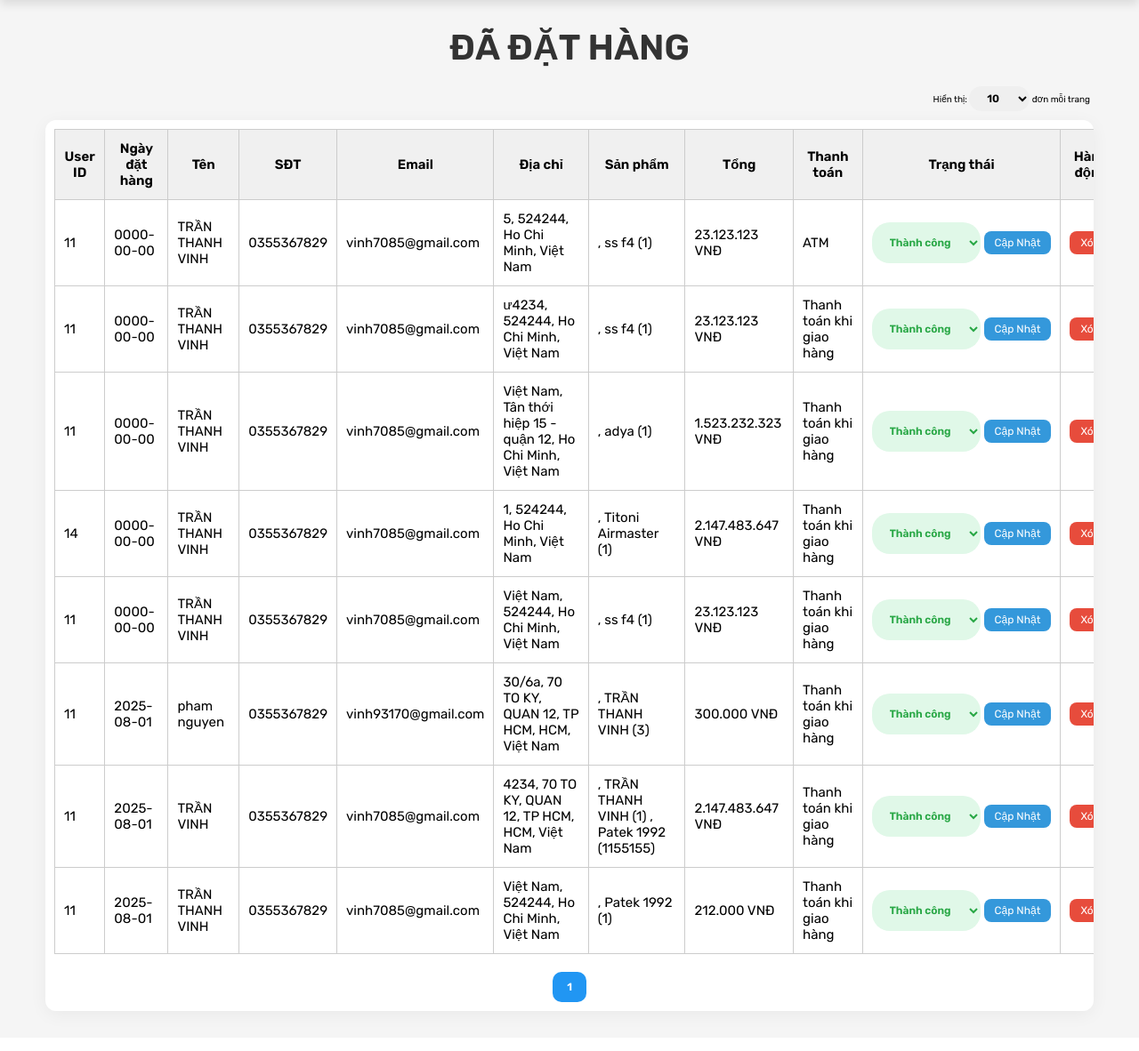
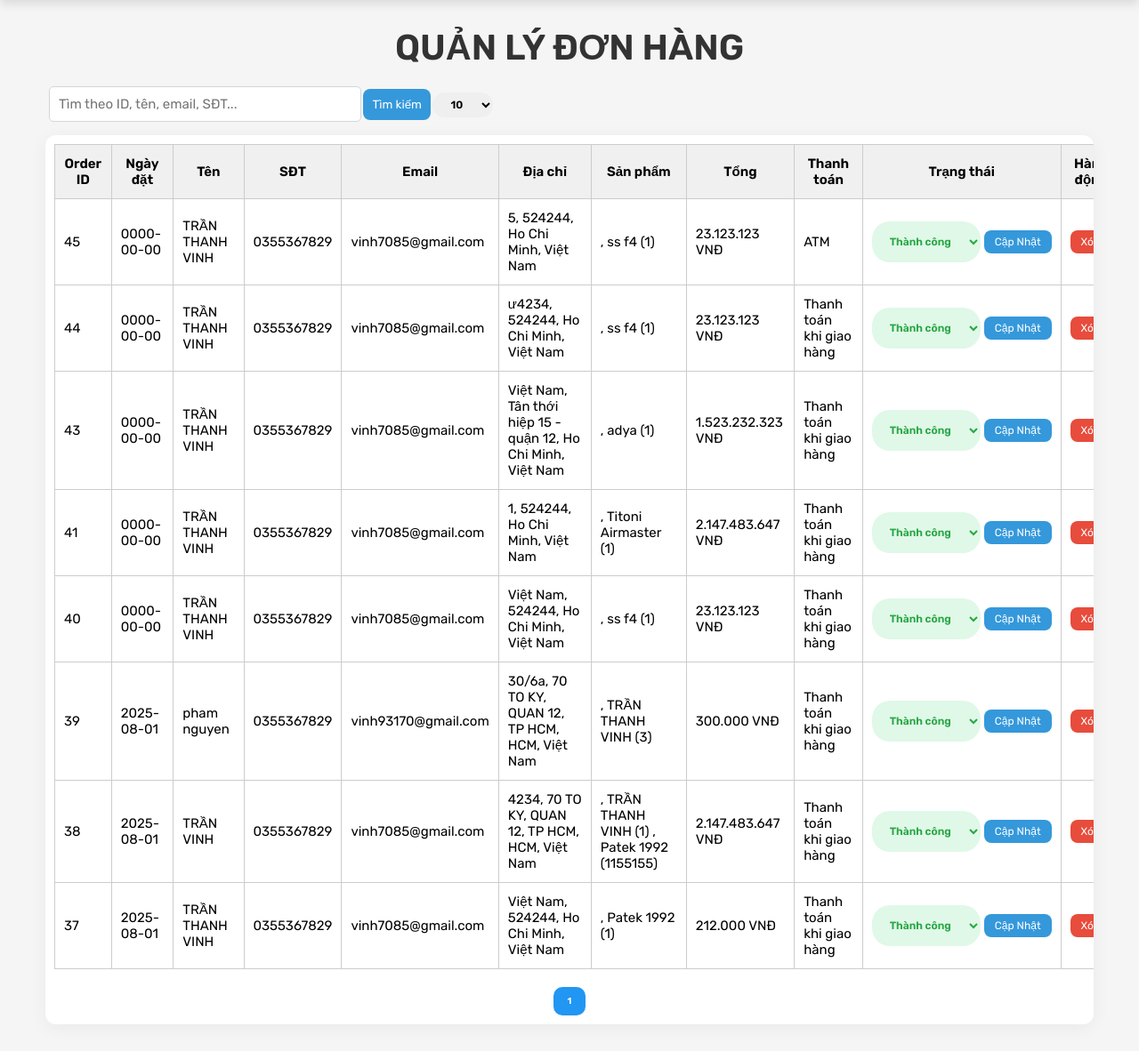
Before and after one commit to Vinhpc123/Watchshop, a PHP site: page /admin_orders.php in a window 1280 px wide. Shown: the part 69-1251 px from the top of the page at 89% size. Before the commit the page ends 1217 px from the top, so only its background shows below. Run offline with PHP 8.4, Linux system fonts and the light colour scheme; a user stored in the database is signed in; data comes from the database, SQL or seed files in the repository.

Commit message:
update bill and search find ID customer in admin orders

```diff
--- a/project/admin_orders.php
+++ b/project/admin_orders.php
@@ -1,15 +1,15 @@
 <?php
-
 include 'config.php';
-
 session_start();
 
 $admin_id = $_SESSION['admin_id'];
 
 if (!isset($admin_id)) {
     header('location:login.php');
+    exit();
 }
 
+// Cập nhật trạng thái thanh toán
 if (isset($_POST['update_order'])) {
     $order_update_id = $_POST['order_id'];
     $update_payment = $_POST['update_payment'];
@@ -17,12 +17,42 @@ if (isset($_POST['update_order'])) {
     $message[] = 'Trạng thái thanh toán đã được cập nhật!';
 }
 
+// Xóa đơn hàng
 if (isset($_GET['delete'])) {
     $delete_id = $_GET['delete'];
     mysqli_query($conn, "DELETE FROM `orders` WHERE id = '$delete_id'") or die('query failed');
     header('location:admin_orders.php');
+    exit();
 }
 
+// Lấy giá trị tìm kiếm
+$search = isset($_GET['search']) ? mysqli_real_escape_string($conn, $_GET['search']) : '';
+$whereClause = "";
+if (!empty($search)) {
+    if (ctype_digit($search)) {
+        $whereClause = "WHERE id = '$search'
+                        OR id LIKE '%$search%'
+                        OR name LIKE '%$search%'
+                        OR email LIKE '%$search%'
+                        OR number LIKE '%$search%'";
+    } else {
+        $whereClause = "WHERE name LIKE '%$search%'
+                        OR email LIKE '%$search%'
+                        OR number LIKE '%$search%'";
+    }
+}
+
+// Phân trang
+$orders_per_page = isset($_GET['limit']) ? (int)$_GET['limit'] : 10;
+$page = isset($_GET['page']) ? (int)$_GET['page'] : 1;
+$start_from = ($page - 1) * $orders_per_page;
+
+$total_orders_query = mysqli_query($conn, "SELECT * FROM `orders` $whereClause") or die('query failed');
+$total_orders = mysqli_num_rows($total_orders_query);
+$total_pages = ceil($total_orders / $orders_per_page);
+
+// Lấy đơn hàng
+$select_orders = mysqli_query($conn, "SELECT * FROM `orders` $whereClause ORDER BY id DESC LIMIT $start_from, $orders_per_page") or die('query failed');
 ?>
 
 <!DOCTYPE html>
@@ -30,12 +60,12 @@ if (isset($_GET['delete'])) {
 
 <head>
     <meta charset="UTF-8">
-    <meta http-equiv="X-UA-Compatible" content="IE=edge">
     <meta name="viewport" content="width=device-width, initial-scale=1.0">
-    <title>orders</title>
+    <title>Quản lý đơn hàng</title>
     <link rel="stylesheet" href="https://cdnjs.cloudflare.com/ajax/libs/font-awesome/6.0.0/css/all.min.css">
     <link rel="stylesheet" href="css/admin_style.css">
     <style>
+    /* Giữ nguyên style bảng của bạn */
     .table-container {
         background: #ffffff;
         border-radius: 12px;
@@ -46,7 +76,6 @@ if (isset($_GET['delete'])) {
         margin: 0 auto;
     }
 
-
     .orders-table {
         width: 100%;
         border-collapse: collapse;
@@ -54,17 +83,12 @@ if (isset($_GET['delete'])) {
         min-width: 1200px;
     }
 
-    .orders-table thead {
-        background-color: #f9fafb;
-    }
-
     .orders-table th,
     .orders-table td {
         padding: 1.2rem 1rem;
         text-align: left;
-        border-bottom: 1px solid #e0e0e0;
+        border: 1px solid #ccc;
         color: #000;
-        border: 1px solid #ccc;
     }
 
     .orders-table th {
@@ -75,7 +99,6 @@ if (isset($_GET['delete'])) {
 
     .orders-table tbody tr:hover {
         background-color: #f2f2f2;
-        transition: background 0.3s ease;
     }
 
     .option-btn,
@@ -84,7 +107,6 @@ if (isset($_GET['delete'])) {
         border-radius: 8px;
         font-size: 1.2rem;
         cursor: pointer;
-        transition: all 0.3s ease;
         margin-bottom: 10px;
     }
 
@@ -109,7 +131,6 @@ if (isset($_GET['delete'])) {
     }
 
     select {
-        display: inline-block;
         padding: 6px 16px;
         border-radius: 20px;
         font-weight: 600;
@@ -129,7 +150,6 @@ if (isset($_GET['delete'])) {
     .pagination {
         display: flex;
         justify-content: center;
-        align-items: center;
         gap: 8px;
         margin-top: 2rem;
         flex-wrap: wrap;
@@ -141,8 +161,6 @@ if (isset($_GET['delete'])) {
         color: #333;
         border-radius: 10px;
         text-decoration: none;
-        font-size: 1.2rem;
-        transition: background 0.3s ease;
     }
 
     .pagination a.active {
@@ -155,62 +173,64 @@ if (isset($_GET['delete'])) {
         background-color: #d5d5d5;
     }
 
-    @media (max-width: 768px) {
-        .orders-table {
-            font-size: 1.2rem;
-            min-width: 100%;
-        }
+    .search-box {
+        text-align: right;
+        margin: 1rem 3.5rem;
+    }
 
-        .orders .title {
-            font-size: 2rem;
-        }
+    .search-box input {
+        width: 30%;
+        padding: 1rem 1rem;
+        border: 1px solid #d1d5db;
+        border-radius: 0.5rem;
+        font-size: 1.5rem;
+        outline: none;
+        transition: border-color 0.2s;
+        margin-bottom: 0.5rem;
+    }
 
-        .option-btn,
-        .delete-btn {
-            font-size: 1rem;
-            padding: 5px 10px;
-        }
+    .search-box button {
+        padding: 1rem 1rem;
+        border: none;
+        border-radius: 8px;
+        background: #3498db;
+        color: #fff;
+        cursor: pointer;
+    }
 
-        .table-container {
-            padding: 0.5rem;
-        }
+    .search-box button:hover {
+        background: #2980b9;
     }
     </style>
 </head>
 
 <body>
+
     <?php include 'admin_header.php'; ?>
 
     <section class="orders">
-        <h1 class="title">Đã đặt hàng</h1>
+        <h1 class="title">Quản lý đơn hàng</h1>
 
-        <?php
-        $orders_per_page = isset($_GET['limit']) ? (int)$_GET['limit'] : 10;
-        $page = isset($_GET['page']) ? (int)$_GET['page'] : 1;
-        $start_from = ($page - 1) * $orders_per_page;
-
-        $total_orders = mysqli_num_rows(mysqli_query($conn, "SELECT * FROM `orders`"));
-        $total_pages = ceil($total_orders / $orders_per_page);
-        ?>
-
-        <form method="get" style="margin: 1rem 3.5rem; text-align: right;">
-            Hiển thị:
+        <!-- Form tìm kiếm -->
+        <form method="get" class="search-box" style="margin: 1rem 3.5rem; text-align: left;">
+            <input type="text" name="search" placeholder="Tìm theo ID, tên, email, SĐT..."
+                value="<?php echo htmlspecialchars($search); ?>">
+            <button type="submit">Tìm kiếm</button>
             <select name="limit" onchange="this.form.submit()">
                 <option value="5" <?php if ($orders_per_page == 5) echo 'selected'; ?>>5</option>
                 <option value="10" <?php if ($orders_per_page == 10) echo 'selected'; ?>>10</option>
                 <option value="20" <?php if ($orders_per_page == 20) echo 'selected'; ?>>20</option>
                 <option value="50" <?php if ($orders_per_page == 50) echo 'selected'; ?>>50</option>
-            </select> đơn mỗi trang
+            </select>
             <input type="hidden" name="page" value="1">
         </form>
-
 
         <div class="table-container">
             <table class="orders-table">
                 <thead>
                     <tr>
-                        <th>User ID</th>
-                        <th>Ngày đặt hàng</th>
+                        <th>Order ID</th>
+                        <th>Ngày đặt</th>
                         <th>Tên</th>
                         <th>SĐT</th>
                         <th>Email</th>
@@ -223,13 +243,10 @@ if (isset($_GET['delete'])) {
                     </tr>
                 </thead>
                 <tbody>
-                    <?php
-                    $select_orders = mysqli_query($conn, "SELECT * FROM `orders` ORDER BY id DESC LIMIT $start_from, $orders_per_page") or die('query failed');
-                    if (mysqli_num_rows($select_orders) > 0) {
-                        while ($fetch_orders = mysqli_fetch_assoc($select_orders)) {
-                    ?>
+                    <?php if (mysqli_num_rows($select_orders) > 0): ?>
+                    <?php while ($fetch_orders = mysqli_fetch_assoc($select_orders)): ?>
                     <tr>
-                        <td><?php echo $fetch_orders['user_id']; ?></td>
+                        <td><?php echo $fetch_orders['id']; ?></td>
                         <td><?php echo $fetch_orders['placed_on']; ?></td>
                         <td><?php echo $fetch_orders['name']; ?></td>
                         <td><?php echo $fetch_orders['number']; ?></td>
@@ -251,30 +268,33 @@ if (isset($_GET['delete'])) {
                         </td>
                         <td>
                             <a href="admin_orders.php?delete=<?php echo $fetch_orders['id']; ?>"
-                                onclick="return confirm('Bạn có muốn xóa đơn đặt hàng này?');"
-                                class="delete-btn">Xóa</a>
+                                onclick="return confirm('Xóa đơn này?');" class="delete-btn">Xóa</a>
                         </td>
                     </tr>
-                    <?php }} else { ?>
+                    <?php endwhile; ?>
+                    <?php else: ?>
                     <tr>
-                        <td colspan="11">Chưa có đơn hàng nào được đặt!</td>
+                        <td colspan="11" style="text-align:center;">Không tìm thấy đơn hàng!</td>
                     </tr>
-                    <?php } ?>
+                    <?php endif; ?>
                 </tbody>
             </table>
 
+            <!-- Phân trang -->
             <div class="pagination">
                 <?php if ($page > 1): ?>
-                <a href="admin_orders.php?page=<?php echo $page - 1; ?>&limit=<?php echo $orders_per_page; ?>">Trước</a>
+                <a
+                    href="?page=<?php echo $page-1; ?>&limit=<?php echo $orders_per_page; ?>&search=<?php echo urlencode($search); ?>">Trước</a>
                 <?php endif; ?>
 
                 <?php for ($i = 1; $i <= $total_pages; $i++): ?>
-                <a href="admin_orders.php?page=<?php echo $i; ?>&limit=<?php echo $orders_per_page; ?>"
+                <a href="?page=<?php echo $i; ?>&limit=<?php echo $orders_per_page; ?>&search=<?php echo urlencode($search); ?>"
                     class="<?php echo ($i == $page) ? 'active' : ''; ?>"><?php echo $i; ?></a>
                 <?php endfor; ?>
 
                 <?php if ($page < $total_pages): ?>
-                <a href="admin_orders.php?page=<?php echo $page + 1; ?>&limit=<?php echo $orders_per_page; ?>">Sau</a>
+                <a
+                    href="?page=<?php echo $page+1; ?>&limit=<?php echo $orders_per_page; ?>&search=<?php echo urlencode($search); ?>">Sau</a>
                 <?php endif; ?>
             </div>
         </div>
```
Also changed, not shown: project/add_order_pos.php (+24 -11 lines), project/admin_pos.php (+132 -14 lines).
